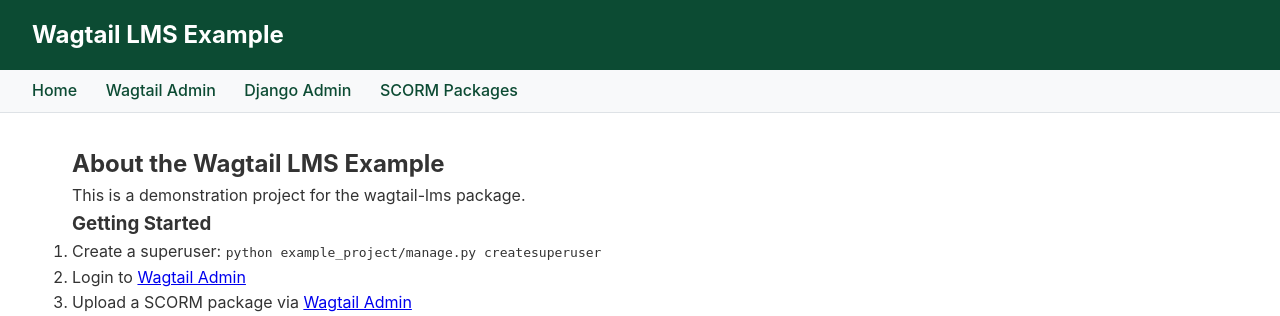
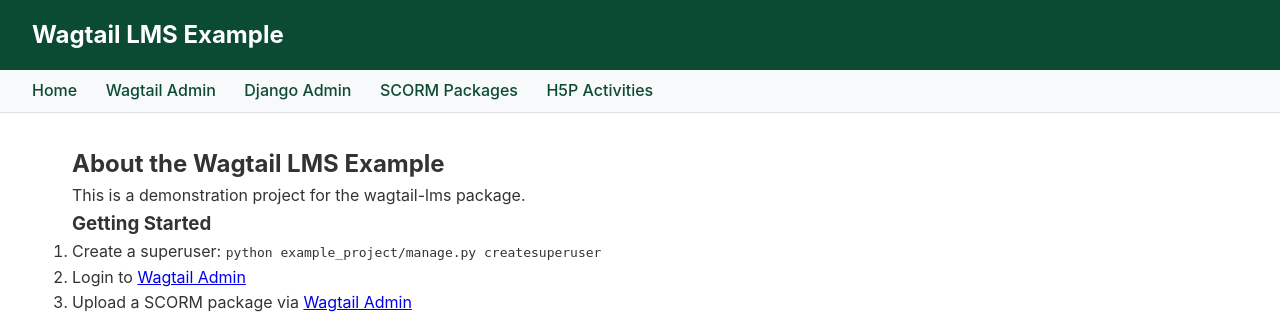
Before and after one commit to dr-rompecabezas/wagtail-lms, a Django app: template example_project/home/templates/home/home_page.html in a window 1280 px wide. Shown: the top 316 px of the page. Run offline with Django 3.2, Linux system fonts and the light colour scheme; the template is opened without the code that fills it, so the values that code supplies are empty.

Commit message:
Fix base.html static path and add H5P Activities nav link
- Fix wrong CSS path lms/css/course.css → wagtail_lms/css/course.css
  (the lms/ subdir never existed; styles weren't loading in the example
  project)
- Add H5P Activities link to the top nav alongside SCORM Packages

Co-Authored-By: Claude Sonnet 4.6 <noreply@anthropic.com>

```diff
--- a/example_project/templates/base.html
+++ b/example_project/templates/base.html
@@ -8,7 +8,7 @@
     <title>{% block title %}{% if page %}{{ page.title }}{% else %}Wagtail LMS Example{% endif %}{% endblock %}</title>
 
     {# LMS Default Styles #}
-    <link rel="stylesheet" href="{% static 'lms/css/course.css' %}">
+    <link rel="stylesheet" href="{% static 'wagtail_lms/css/course.css' %}">
 
     {# Example Project Styles #}
     <style>
@@ -85,6 +85,7 @@
         <a href="/admin/">Wagtail Admin</a>
         <a href="/django-admin/">Django Admin</a>
         <a href="/admin/scormpackage/">SCORM Packages</a>
+        <a href="/admin/h5pactivity/">H5P Activities</a>
     </nav>
 
     <main>
```
